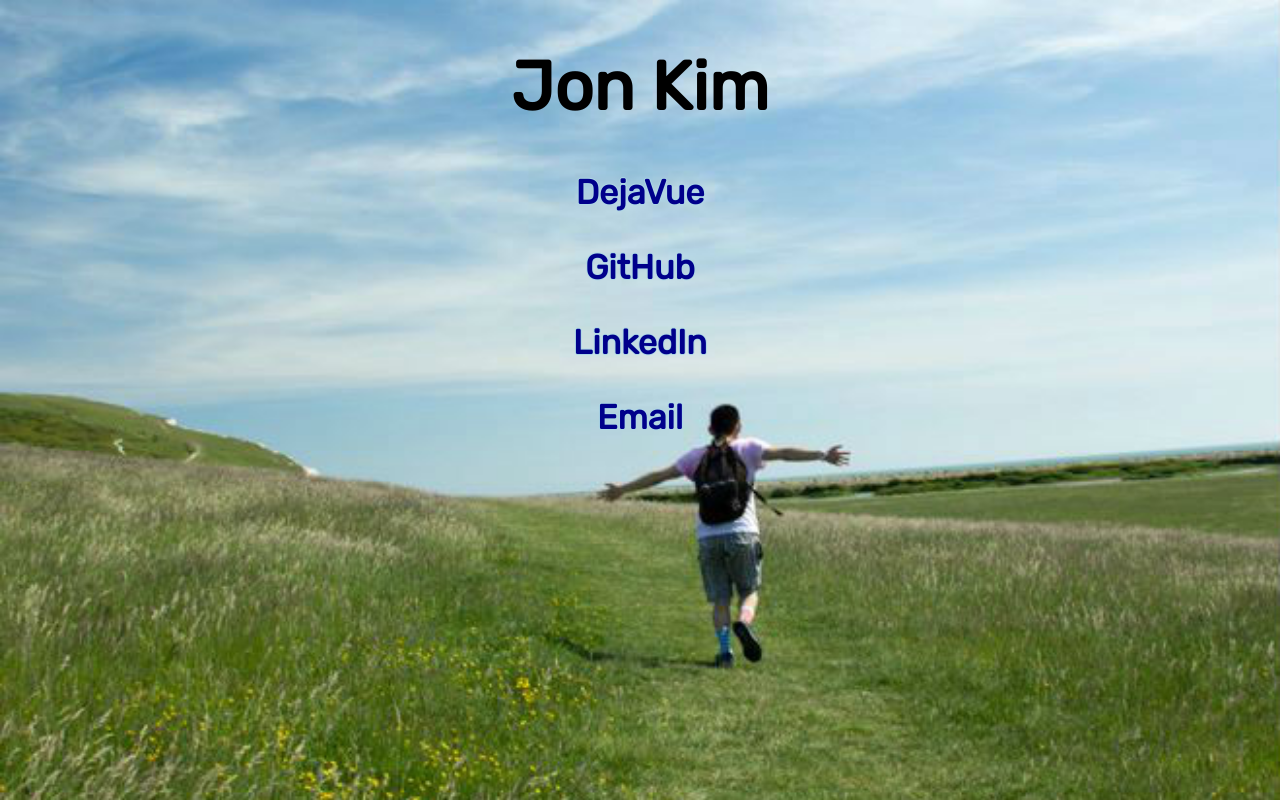
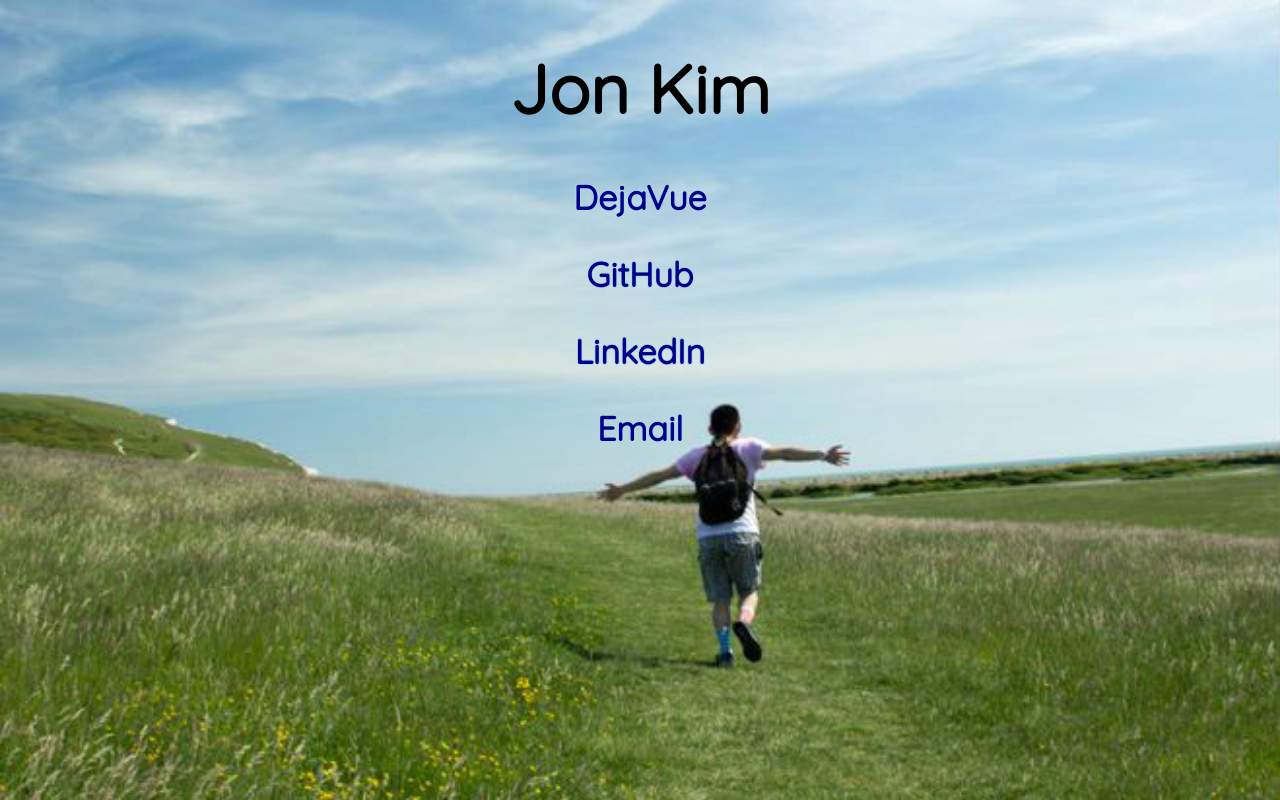
Before and after one commit to kimhjona/jkimlandingpage, a website: page index.html in a window 1280 px wide. Drawn offline with Linux system fonts and the light colour scheme.

Commit message:
updating font

```diff
--- a/index.html
+++ b/index.html
@@ -2,7 +2,7 @@
 <html>
   <head>
     <link rel="stylesheet" href="styles.css">
-    <link href='//fonts.googleapis.com/css?family=Rubik' rel='stylesheet'>
+    <link href='//fonts.googleapis.com/css?family=Quicksand' rel='stylesheet'>
     <meta name="viewport" content="width=device-width, initial-scale=1.0, maximum-scale=1.0, user-scalable=no" />
   </head>
   <body>
--- a/styles.css
+++ b/styles.css
@@ -1,16 +1,16 @@
-@import url(href='//fonts.googleapis.com/css?family=Rubik');
+@import url(href='//fonts.googleapis.com/css?family=Quicksand');
 
 .text {
   text-align: center;
   color: black;
-  font-family: 'Rubik'; font-size: 34px;
+  font-family: 'Quicksand'; font-size: 34px;
   font-weight: bold;
 }
 
 a {
   text-decoration: none;
   color: darkblue;
-  font-family: 'Rubik';
+  font-family: 'Quicksand';
   text-shadow: -1px 0 lightblue, 0 1px lightblue, 1px 0 lightblue, 0 -1px lightblue;
 }
 
```
